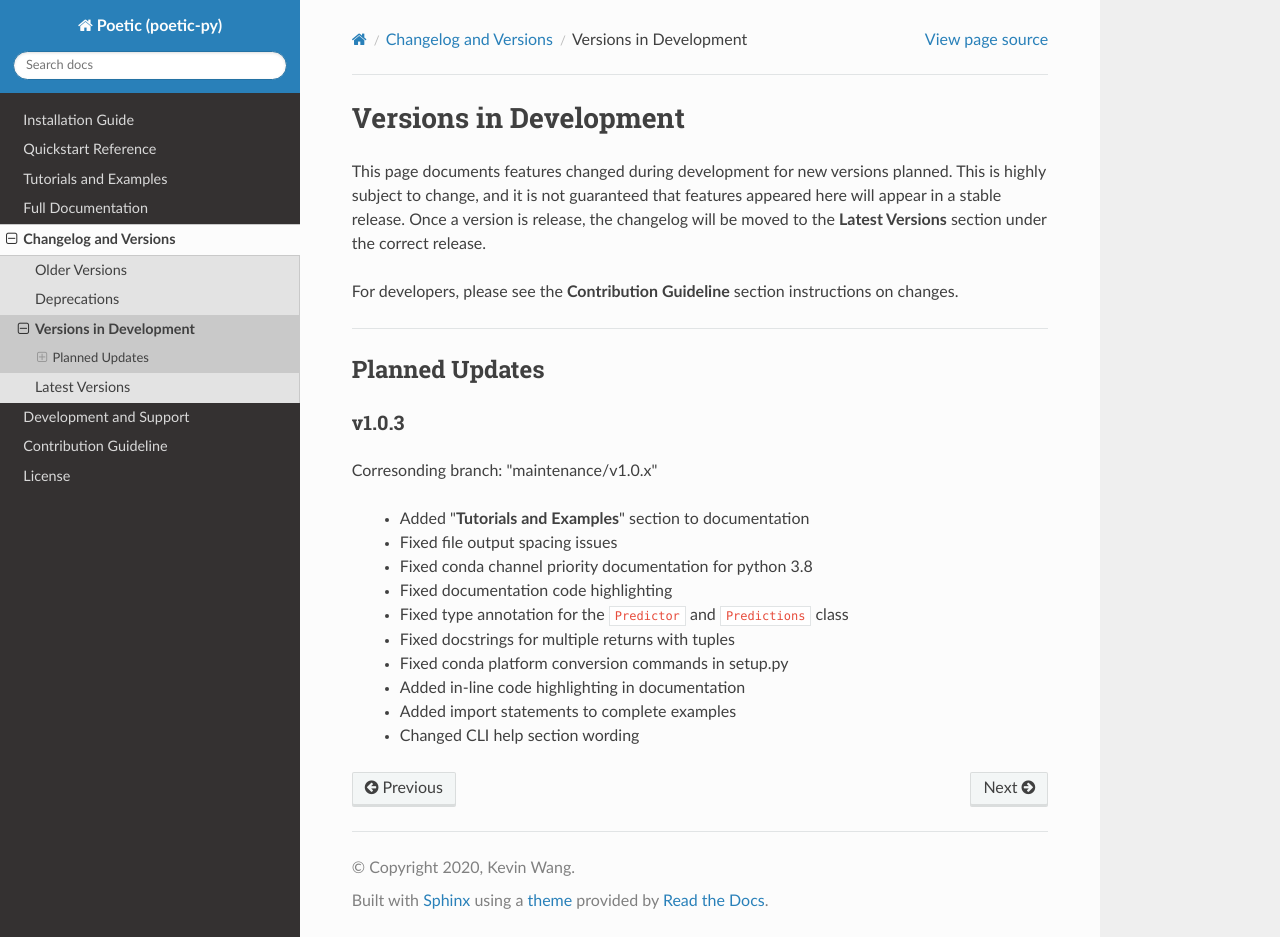
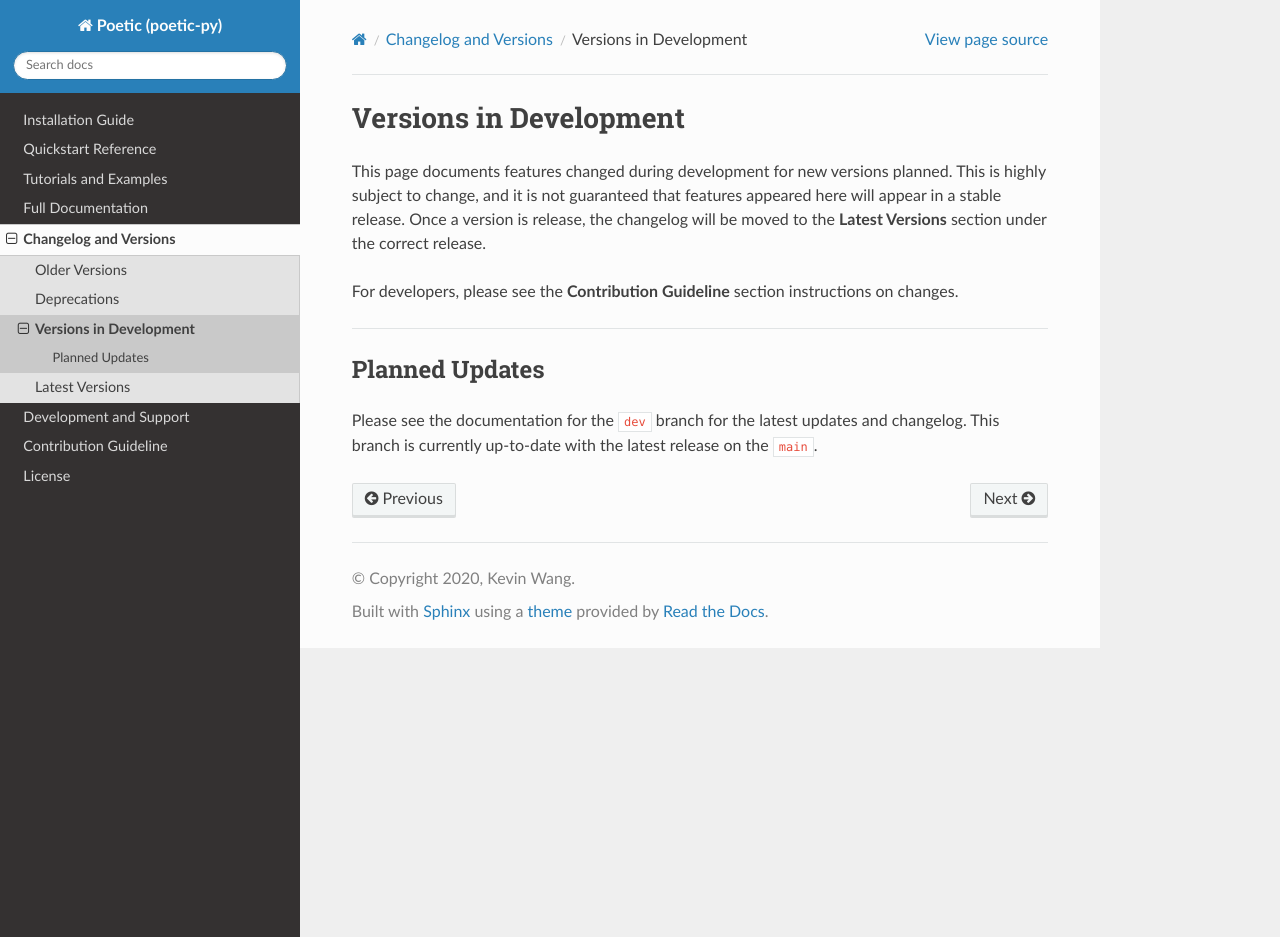
Before and after one commit to kevin931/poetic, a Sphinx documentation site: the page built from docs/source/change/development.rst, in a window 1280 px wide and 937 px high. Built offline with Sphinx 7.4.7 and the Read the Docs theme 2.0.0, drawn with Linux system fonts in a browser that asks for light colours.

Commit message:
Updated version and changelog
The latest version is now 1.0.3 and it is now ready for release.

```diff
--- a/docs/source/change/development.rst
+++ b/docs/source/change/development.rst
@@ -16,18 +16,5 @@ changes.
 Planned Updates
 ****************
 
-v1.0.3
----------
-
-Corresonding branch: "maintenance/v1.0.x"
-
-    - Added "**Tutorials and Examples**" section to documentation
-    - Fixed file output spacing issues
-    - Fixed conda channel priority documentation for python 3.8
-    - Fixed documentation code highlighting
-    - Fixed type annotation for the ``Predictor`` and ``Predictions`` class
-    - Fixed docstrings for multiple returns with tuples
-    - Fixed conda platform conversion commands in setup.py
-    - Added in-line code highlighting in documentation
-    - Added import statements to complete examples
-    - Changed CLI help section wording
+Please see the documentation for the ``dev`` branch for the latest updates and changelog.
+This branch is currently up-to-date with the latest release on the ``main``.
--- a/docs/source/change/previous.rst
+++ b/docs/source/change/previous.rst
@@ -6,6 +6,11 @@ This page contains a running list of all previous release versions, except for t
 latest supported versions or work in progress changes.
 
 ---------------------------------------
+
+v.1.0.2
+-----------------
+    - Fixed an issue causing conda build to fail.
+    - Updated module documentation toctree
 
 v.1.0.1
 --------
--- a/docs/source/conf.py
+++ b/docs/source/conf.py
@@ -33,7 +33,7 @@ project = 'Poetic (poetic-py)'
 copyright = '2020, Kevin Wang'
 author = 'Kevin Wang'
 
-release = '1.0.0'
+release = '1.0.3'
 
 extensions = [
     "sphinx_rtd_theme",
--- a/meta.yaml
+++ b/meta.yaml
@@ -1,5 +1,5 @@
 {% set name = "poetic-py" %}
-{% set version = "1.0.2" %}
+{% set version = "1.0.3" %}
 
 package:
   name: "{{ name|lower }}"
--- a/setup.py
+++ b/setup.py
@@ -29,7 +29,7 @@ import sys
 import shutil
 import distutils
 
-VERSION = "1.0.2"
+VERSION = "1.0.3"
 
 description = "Poetic (poetic-py on PyPi) is a Python package "
 description += "based on Natural Language Processing and deep learning models to predict how "
```
Also changed, not shown: docs/source/change/index.rst (+13 -4 lines), 1 other file.
